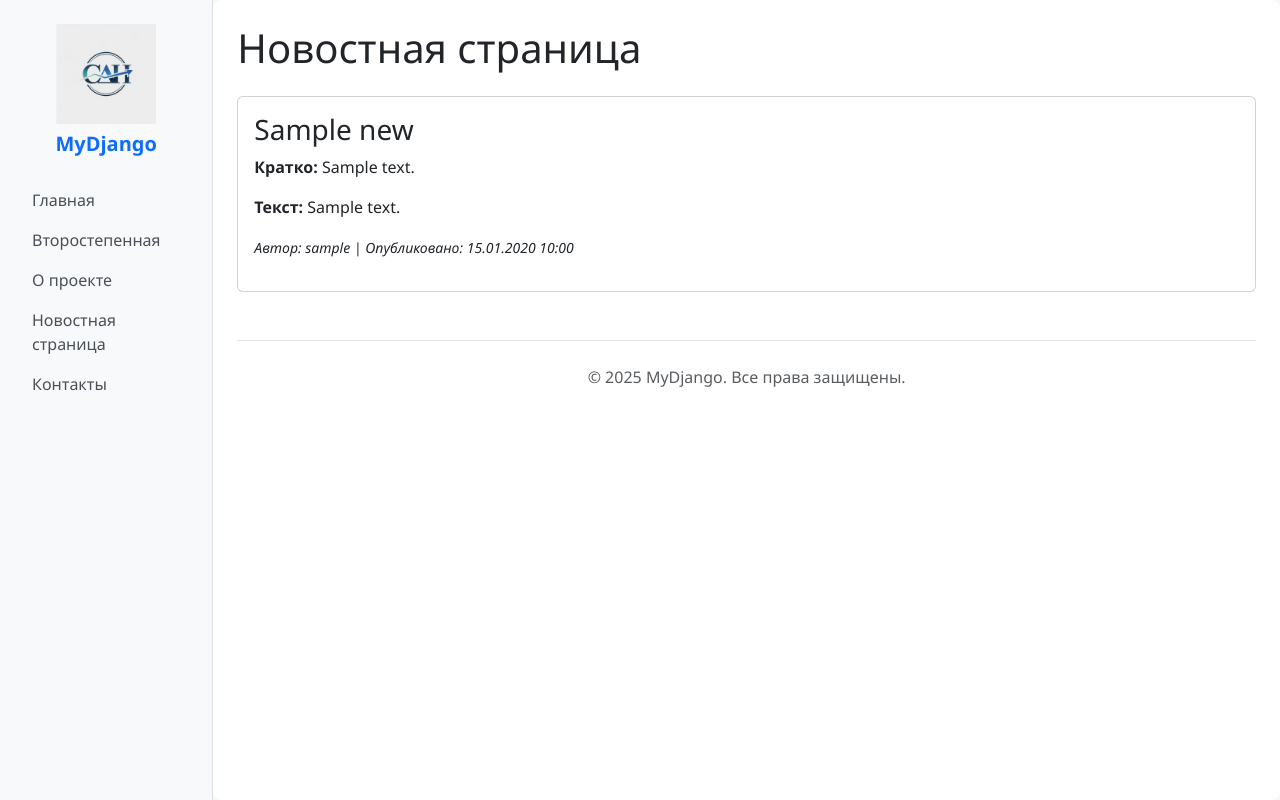
After one commit to sdn888/sdn-Web-DG-Project, a Django app: template ZeroCoder/news/templates/news/news.html in a window 1280 px wide. The commit adds this page. Run offline with Django 5.2, Linux system fonts and the light colour scheme; the template is opened without the code that fills it: most values are stand-ins (such as "Sample title", 1, 10 or a date in 2020).

Commit message:
News page project had been added

```diff
--- a/ZeroCoder/ZeroCoder/settings.py
+++ b/ZeroCoder/ZeroCoder/settings.py
@@ -38,6 +38,7 @@ INSTALLED_APPS = [
     'django.contrib.messages',
     'django.contrib.staticfiles',
     'main',
+    'news',
 ]
 
 MIDDLEWARE = [
@@ -103,7 +104,7 @@ AUTH_PASSWORD_VALIDATORS = [
 # Internationalization
 # https://docs.djangoproject.com/en/5.2/topics/i18n/
 
-LANGUAGE_CODE = 'en-us'
+LANGUAGE_CODE = 'ru'
 
 TIME_ZONE = 'UTC'
 
--- a/ZeroCoder/ZeroCoder/urls.py
+++ b/ZeroCoder/ZeroCoder/urls.py
@@ -20,5 +20,6 @@ from django.contrib import admin
 from django.urls import path, include
 urlpatterns = [
     path('admin/', admin.site.urls),
-    path('', include('main.urls'))
+    path('', include('main.urls')),
+path('news/', include('news.urls')),
 ] + static(settings.STATIC_URL, document_root=settings.STATIC_ROOT)
--- a/ZeroCoder/main/templates/main/menu.html
+++ b/ZeroCoder/main/templates/main/menu.html
@@ -9,6 +9,9 @@
         <a class="nav-link {% if request.path == '/project/' %}active{% endif %}" href="{% url 'project' %}">О проекте</a>
     </li>
     <li class="nav-item">
+        <a class="nav-link {% if request.path == '/news_home/' %}active{% endif %}" href="{% url 'news_home' %}">Новостная страница</a>
+    </li>
+    <li class="nav-item">
         <a class="nav-link {% if request.path == '/contact/' %}active{% endif %}" href="{% url 'contact' %}">Контакты</a>
     </li>
 </ul>
--- /dev/null
+++ b/ZeroCoder/news/templates/news/news.html
@@ -0,0 +1,19 @@
+{% extends 'main/layoute.html' %}
+
+{% block title %}
+    <title>Новостная страница</title>
+{% endblock %}
+
+{% block content %}
+<h1 class="mb-4">Новостная страница</h1>
+
+{% for new in news %}
+	<div class="card mb-4 p-3">
+		<h3>{{ new.title }}</h3>
+		<p><strong>Кратко:</strong> {{ new.short_description }}</p>
+		<p><strong>Текст:</strong> {{ new.text }}</p>
+		<p><small><em>Автор: {{ new.author.username }} | Опубликовано: {{ new.pub_date|date:"d.m.Y H:i" }}</em></small></p>
+	</div>
+{% endfor %}
+
+{% endblock %}
```
Also changed, not shown: ZeroCoder/news/urls.py (added, +7 -0 lines), ZeroCoder/db.sqlite3 (deleted).
